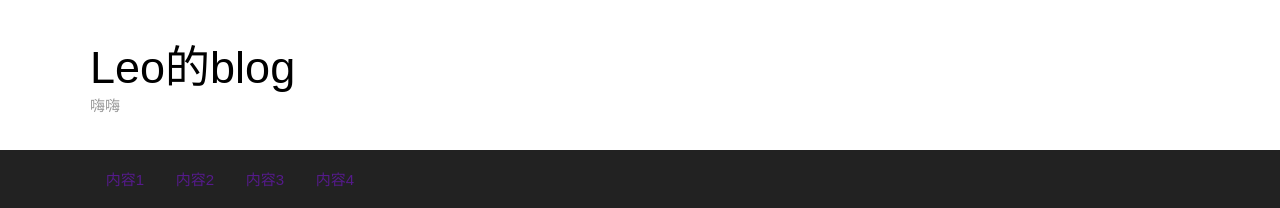
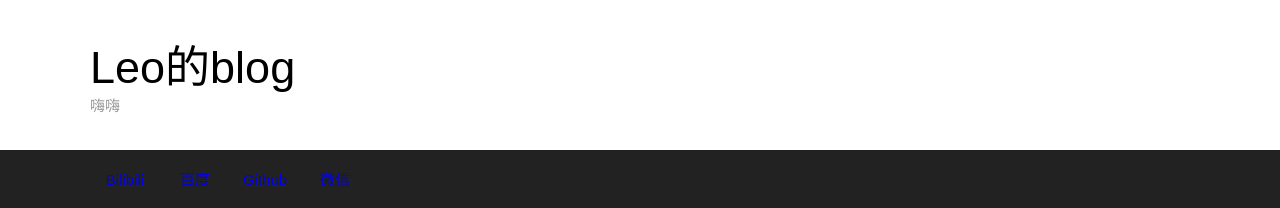
Before and after one commit to computer6666/jii, a plain HTML site: page index.html in a window 1280 px wide. Shown: the top 208 px of the page. Drawn offline with Linux system fonts and the light colour scheme.

Commit message:
Update index.html

```diff
--- a/index.html
+++ b/index.html
@@ -73,10 +73,10 @@
 	</header>
 	<nav>
 		<ul>
-			<li><a href="">内容1</a></li>
-			<li><a href="">内容2</a></li>
-			<li><a href="">内容3</a></li>
-			<li><a href="">内容4</a></li>
+			<li><a href=“https://www.bilibili.com/”>Bilibili</a></li>
+			<li><a href="https://www.baidu.com/">百度</a></li>
+			<li><a href="https://github.com/">Github</a></li>
+			<li><a href="https://wx.qq.com/">微信</a></li>
 		</ul>
 	</nav>
 	<div id="main">
```
